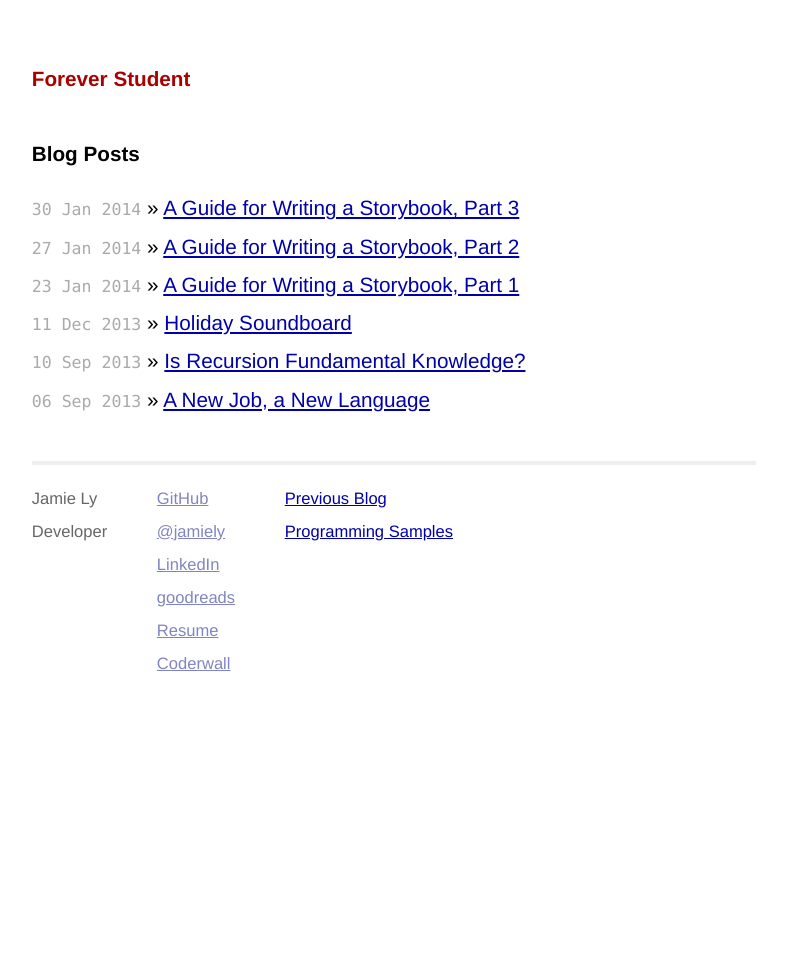
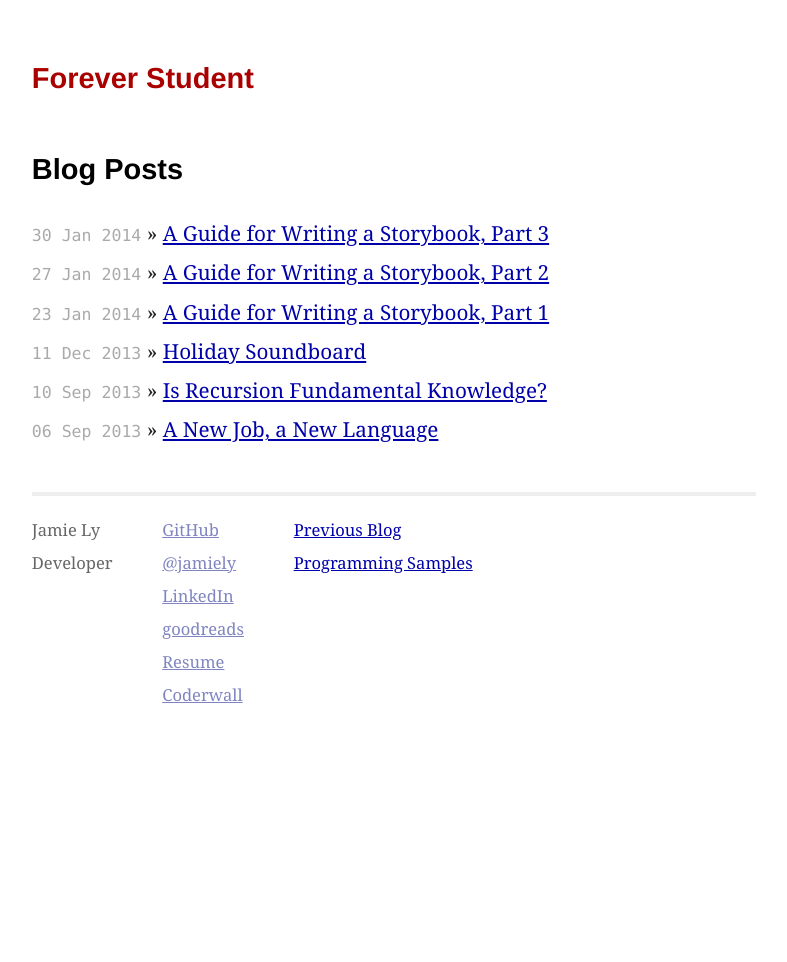
Before and after one commit to jamiely/deprecated_blog, a Jekyll site: the page built from index.html, in a window 1280 px wide. Shown: the whole page, without its empty margins (246-1033 px from the left). Built offline with Jekyll 4.4.1, drawn with Linux system fonts in a browser that asks for light colours; Markdown is read by kramdown in place of the engine named in the settings.

Commit message:
Updated styles

```diff
--- a/css/main.css
+++ b/css/main.css
@@ -14,13 +14,17 @@ html, body { height: 100%; }
 
 body {
   background-color: #FFF;
-  font: 13.34px Helvetica, Arial, sans-serif;
+  color: #222;
+  font: 13.34px Georgia, Cambria, 'Times New Roman', Times, serif;
   font-size: large;
   text-align: center;
 }
 
 h1, h2, h3, h4, h5, h6 {
-  font-size: 100%; }
+  color: #000;
+  font-family: Helvetica, Arial, sans-serif;
+  font-size: 140%;
+}
 
 h1 { margin-bottom: 1em; }
 p { margin: 1em 0; }
@@ -166,3 +170,7 @@ ul.posts span {
 .post > h1 {
   margin-top: 2em;
 }
+
+.post > blockquote {
+  margin-left: 2em;
+}
```
